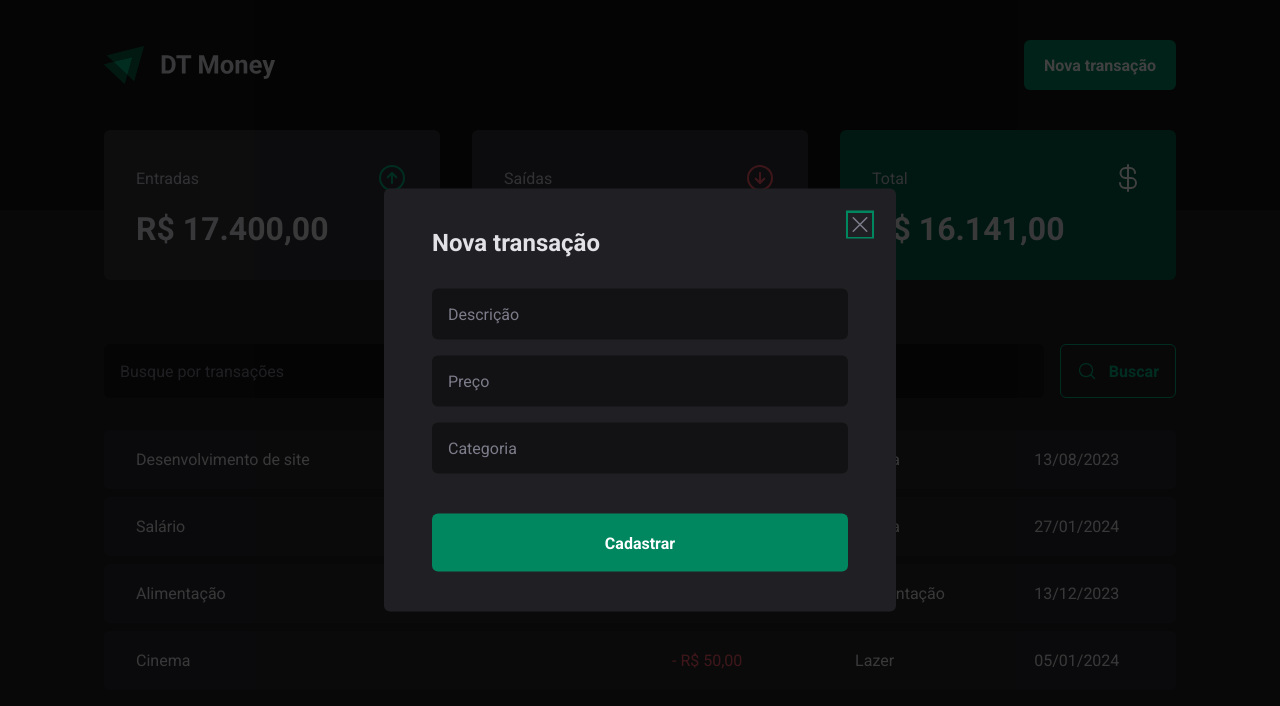
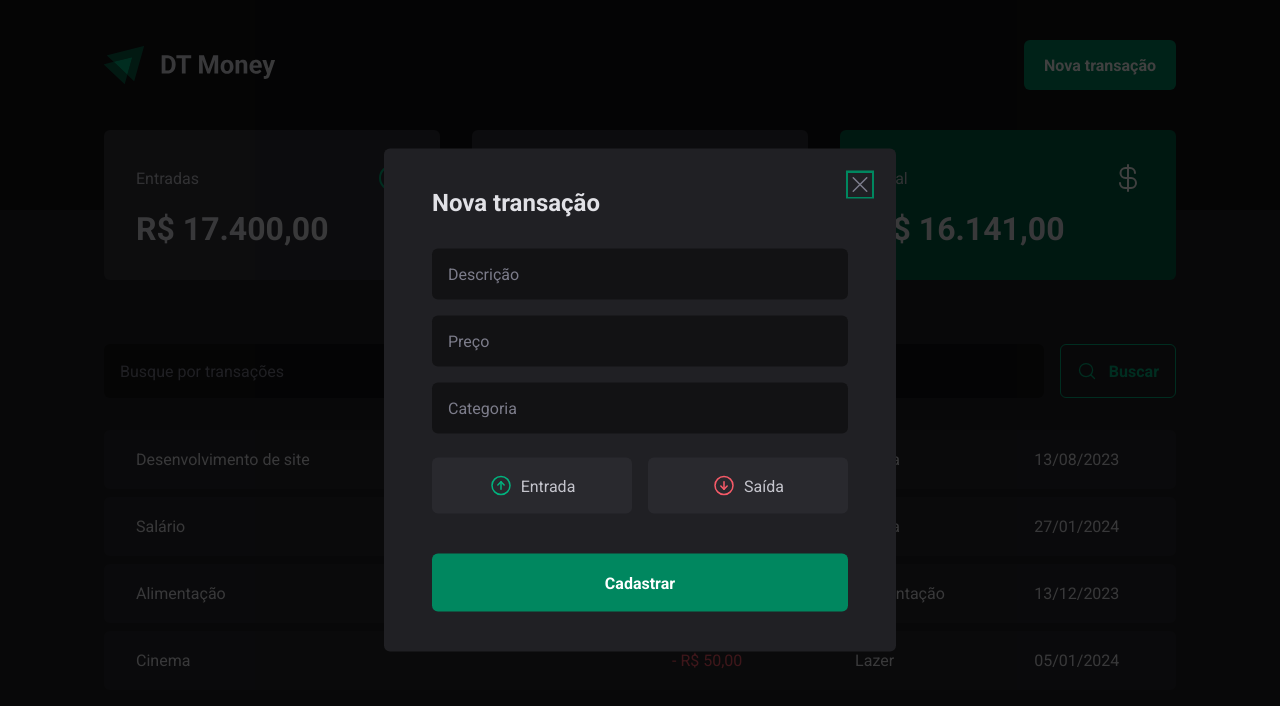
Before and after one commit to ManoelPradoMark22/DT-Money, a React (Vite) app: page / in a window 1280 px wide. Both pictures are taken after a click on the button "Nova transação". Shown: the top 706 px of the page. Built offline with nearby package versions, Linux system fonts and the light colour scheme.

Commit message:
income and outcome buttons

```diff
--- a/src/components/NewTransactionModal/index.tsx
+++ b/src/components/NewTransactionModal/index.tsx
@@ -1,6 +1,6 @@
 import * as Dialog from "@radix-ui/react-dialog";
-import { CloseBtn, Content, Overlay } from "./styles";
-import { X } from "phosphor-react";
+import { CloseBtn, Content, Overlay, TransactionType, TransactionTypeBtn } from "./styles";
+import { ArrowCircleDown, ArrowCircleUp, X } from "phosphor-react";
 
 export function NewTransactionModal() {
   return (
@@ -19,6 +19,17 @@ export function NewTransactionModal() {
           <input type="number" placeholder="Preço" required/>
           <input type="text" placeholder="Categoria" required/>
 
+          <TransactionType>
+            <TransactionTypeBtn variant="income">
+              <ArrowCircleUp size={24} />
+              Entrada
+            </TransactionTypeBtn>
+            <TransactionTypeBtn variant="outcome">
+              <ArrowCircleDown size={24} />
+              Saída
+            </TransactionTypeBtn>
+          </TransactionType>
+
           <button type="submit">
             Cadastrar
           </button>
--- a/src/components/NewTransactionModal/styles.ts
+++ b/src/components/NewTransactionModal/styles.ts
@@ -69,3 +69,35 @@ export const CloseBtn = styled(Dialog.Close)`
   color: ${props => props.theme['gray-500']};
   line-height: 0;
 `
+
+export const TransactionType = styled.div`
+  display: grid;
+  grid-template-columns: repeat(2, 1fr);
+  gap: 1rem;
+  margin-top: 0.5rem;
+`
+interface TransactionTypeBtnProps {
+  variant: 'income' | 'outcome'
+}
+
+export const TransactionTypeBtn = styled.button<TransactionTypeBtnProps>`
+  background: ${props => props.theme['gray-700']};
+  color: ${props => props.theme['gray-300']};
+  padding: 1rem;
+  display: flex;
+  align-items: center;
+  justify-content: center;
+  gap: 0.5rem;
+  border-radius: 6px;
+  cursor: pointer;
+  border: 0;
+
+  svg {
+    color: ${props => props.variant === 'income' ? props.theme['green-300'] : props.theme['red-300']};
+  }
+
+  &:hover{
+    background: ${props => props.theme['gray-600']};
+    transition: background-color 0.2s;
+  }
+`
```
